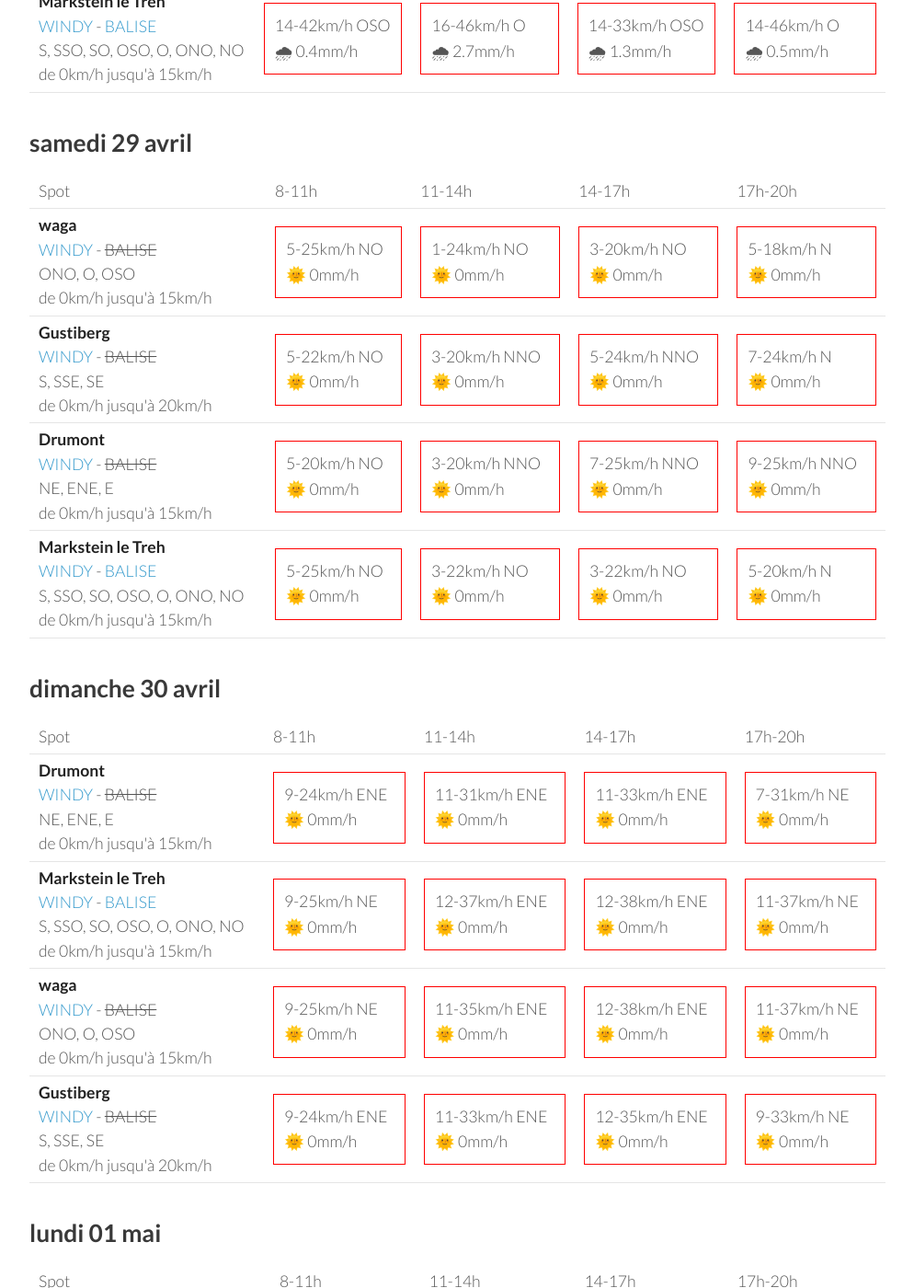
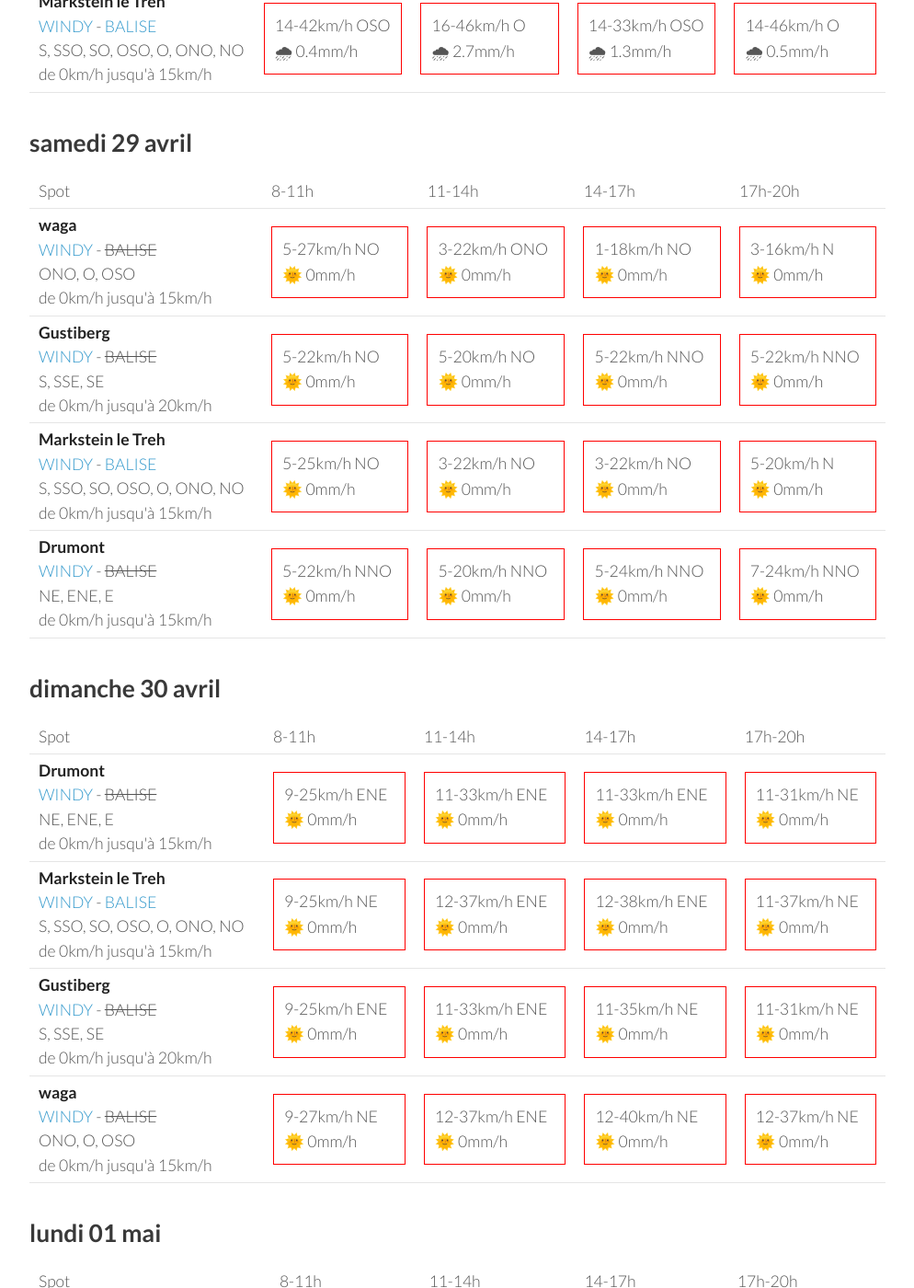
Before and after one commit to parapente-dans-le-nord/parapente-dans-le-nord.github.io, a Jekyll site: the page built from vosges.markdown, in a window 1280 px wide and 1400 px high, scrolled down 1325 px. Shown: the whole window at 92% size, without its empty margins (26-1020 px from the left). Built offline with Jekyll 4.4.1, drawn with Linux system fonts in a browser that asks for light colours; some of the changed text lies outside the part shown.

Commit message:
update index.markdown

```diff
--- a/vosges.markdown
+++ b/vosges.markdown
@@ -132,10 +132,10 @@ page mise à jour le jeudi 27 avril 13:16
 <tr>
         <td><strong>waga</strong><br><a href="https://windy.com/47.903/6.996?47.900,6.983,15">WINDY</a> - <span class="no-balise"> BALISE </span><br> <span class="vent-favorable">ONO, O, OSO</span><br><span class="force-vent">de 0km/h jusqu'à 15km/h</span> </td>
 
-            <td><div class="not-flyable"><p>5-25km/h NO</p><p>🌞 0mm/h</p></div></td>
-            <td><div class="not-flyable"><p>1-24km/h NO</p><p>🌞 0mm/h</p></div></td>
-            <td><div class="not-flyable"><p>3-20km/h NO</p><p>🌞 0mm/h</p></div></td>
-            <td><div class="not-flyable"><p>5-18km/h N</p><p>🌞 0mm/h</p></div></td>
+            <td><div class="not-flyable"><p>5-27km/h NO</p><p>🌞 0mm/h</p></div></td>
+            <td><div class="not-flyable"><p>3-22km/h ONO</p><p>🌞 0mm/h</p></div></td>
+            <td><div class="not-flyable"><p>1-18km/h NO</p><p>🌞 0mm/h</p></div></td>
+            <td><div class="not-flyable"><p>3-16km/h N</p><p>🌞 0mm/h</p></div></td>
 
 
     </tr>
@@ -143,19 +143,9 @@ page mise à jour le jeudi 27 avril 13:16
         <td><strong>Gustiberg</strong><br><a href="https://windy.com/47.894/6.934?47.891,6.934,15,m:eYYagmI">WINDY</a> - <span class="no-balise"> BALISE </span><br> <span class="vent-favorable">S, SSE, SE</span><br><span class="force-vent">de 0km/h jusqu'à 20km/h</span> </td>
 
             <td><div class="not-flyable"><p>5-22km/h NO</p><p>🌞 0mm/h</p></div></td>
-            <td><div class="not-flyable"><p>3-20km/h NNO</p><p>🌞 0mm/h</p></div></td>
-            <td><div class="not-flyable"><p>5-24km/h NNO</p><p>🌞 0mm/h</p></div></td>
-            <td><div class="not-flyable"><p>7-24km/h N</p><p>🌞 0mm/h</p></div></td>
-
-
-    </tr>
-<tr>
-        <td><strong>Drumont</strong><br><a href="https://windy.com/47.898/6.919?47.687,6.919,9,m:eYYagmG">WINDY</a> - <span class="no-balise"> BALISE </span><br> <span class="vent-favorable">NE, ENE, E</span><br><span class="force-vent">de 0km/h jusqu'à 15km/h</span> </td>
-
             <td><div class="not-flyable"><p>5-20km/h NO</p><p>🌞 0mm/h</p></div></td>
-            <td><div class="not-flyable"><p>3-20km/h NNO</p><p>🌞 0mm/h</p></div></td>
-            <td><div class="not-flyable"><p>7-25km/h NNO</p><p>🌞 0mm/h</p></div></td>
-            <td><div class="not-flyable"><p>9-25km/h NNO</p><p>🌞 0mm/h</p></div></td>
+            <td><div class="not-flyable"><p>5-22km/h NNO</p><p>🌞 0mm/h</p></div></td>
+            <td><div class="not-flyable"><p>5-22km/h NNO</p><p>🌞 0mm/h</p></div></td>
 
 
     </tr>
@@ -166,6 +156,16 @@ page mise à jour le jeudi 27 avril 13:16
             <td><div class="not-flyable"><p>3-22km/h NO</p><p>🌞 0mm/h</p></div></td>
             <td><div class="not-flyable"><p>3-22km/h NO</p><p>🌞 0mm/h</p></div></td>
             <td><div class="not-flyable"><p>5-20km/h N</p><p>🌞 0mm/h</p></div></td>
+
+
+    </tr>
+<tr>
+        <td><strong>Drumont</strong><br><a href="https://windy.com/47.898/6.919?47.687,6.919,9,m:eYYagmG">WINDY</a> - <span class="no-balise"> BALISE </span><br> <span class="vent-favorable">NE, ENE, E</span><br><span class="force-vent">de 0km/h jusqu'à 15km/h</span> </td>
+
+            <td><div class="not-flyable"><p>5-22km/h NNO</p><p>🌞 0mm/h</p></div></td>
+            <td><div class="not-flyable"><p>5-20km/h NNO</p><p>🌞 0mm/h</p></div></td>
+            <td><div class="not-flyable"><p>5-24km/h NNO</p><p>🌞 0mm/h</p></div></td>
+            <td><div class="not-flyable"><p>7-24km/h NNO</p><p>🌞 0mm/h</p></div></td>
 
 
     </tr>
@@ -188,10 +188,10 @@ page mise à jour le jeudi 27 avril 13:16
 <tr>
         <td><strong>Drumont</strong><br><a href="https://windy.com/47.898/6.919?47.687,6.919,9,m:eYYagmG">WINDY</a> - <span class="no-balise"> BALISE </span><br> <span class="vent-favorable">NE, ENE, E</span><br><span class="force-vent">de 0km/h jusqu'à 15km/h</span> </td>
 
-            <td><div class="not-flyable"><p>9-24km/h ENE</p><p>🌞 0mm/h</p></div></td>
-            <td><div class="not-flyable"><p>11-31km/h ENE</p><p>🌞 0mm/h</p></div></td>
+            <td><div class="not-flyable"><p>9-25km/h ENE</p><p>🌞 0mm/h</p></div></td>
             <td><div class="not-flyable"><p>11-33km/h ENE</p><p>🌞 0mm/h</p></div></td>
-            <td><div class="not-flyable"><p>7-31km/h NE</p><p>🌞 0mm/h</p></div></td>
+            <td><div class="not-flyable"><p>11-33km/h ENE</p><p>🌞 0mm/h</p></div></td>
+            <td><div class="not-flyable"><p>11-31km/h NE</p><p>🌞 0mm/h</p></div></td>
 
 
     </tr>
@@ -206,22 +206,22 @@ page mise à jour le jeudi 27 avril 13:16
 
     </tr>
 <tr>
-        <td><strong>waga</strong><br><a href="https://windy.com/47.903/6.996?47.900,6.983,15">WINDY</a> - <span class="no-balise"> BALISE </span><br> <span class="vent-favorable">ONO, O, OSO</span><br><span class="force-vent">de 0km/h jusqu'à 15km/h</span> </td>
+        <td><strong>Gustiberg</strong><br><a href="https://windy.com/47.894/6.934?47.891,6.934,15,m:eYYagmI">WINDY</a> - <span class="no-balise"> BALISE </span><br> <span class="vent-favorable">S, SSE, SE</span><br><span class="force-vent">de 0km/h jusqu'à 20km/h</span> </td>
 
-            <td><div class="not-flyable"><p>9-25km/h NE</p><p>🌞 0mm/h</p></div></td>
-            <td><div class="not-flyable"><p>11-35km/h ENE</p><p>🌞 0mm/h</p></div></td>
-            <td><div class="not-flyable"><p>12-38km/h ENE</p><p>🌞 0mm/h</p></div></td>
-            <td><div class="not-flyable"><p>11-37km/h NE</p><p>🌞 0mm/h</p></div></td>
+            <td><div class="not-flyable"><p>9-25km/h ENE</p><p>🌞 0mm/h</p></div></td>
+            <td><div class="not-flyable"><p>11-33km/h ENE</p><p>🌞 0mm/h</p></div></td>
+            <td><div class="not-flyable"><p>11-35km/h NE</p><p>🌞 0mm/h</p></div></td>
+            <td><div class="not-flyable"><p>11-31km/h NE</p><p>🌞 0mm/h</p></div></td>
 
 
     </tr>
 <tr>
-        <td><strong>Gustiberg</strong><br><a href="https://windy.com/47.894/6.934?47.891,6.934,15,m:eYYagmI">WINDY</a> - <span class="no-balise"> BALISE </span><br> <span class="vent-favorable">S, SSE, SE</span><br><span class="force-vent">de 0km/h jusqu'à 20km/h</span> </td>
+        <td><strong>waga</strong><br><a href="https://windy.com/47.903/6.996?47.900,6.983,15">WINDY</a> - <span class="no-balise"> BALISE </span><br> <span class="vent-favorable">ONO, O, OSO</span><br><span class="force-vent">de 0km/h jusqu'à 15km/h</span> </td>
 
-            <td><div class="not-flyable"><p>9-24km/h ENE</p><p>🌞 0mm/h</p></div></td>
-            <td><div class="not-flyable"><p>11-33km/h ENE</p><p>🌞 0mm/h</p></div></td>
-            <td><div class="not-flyable"><p>12-35km/h ENE</p><p>🌞 0mm/h</p></div></td>
-            <td><div class="not-flyable"><p>9-33km/h NE</p><p>🌞 0mm/h</p></div></td>
+            <td><div class="not-flyable"><p>9-27km/h NE</p><p>🌞 0mm/h</p></div></td>
+            <td><div class="not-flyable"><p>12-37km/h ENE</p><p>🌞 0mm/h</p></div></td>
+            <td><div class="not-flyable"><p>12-40km/h NE</p><p>🌞 0mm/h</p></div></td>
+            <td><div class="not-flyable"><p>12-37km/h NE</p><p>🌞 0mm/h</p></div></td>
 
 
     </tr>
```
Also changed, not shown: other parts of vosges.markdown (+1 -1 lines).
